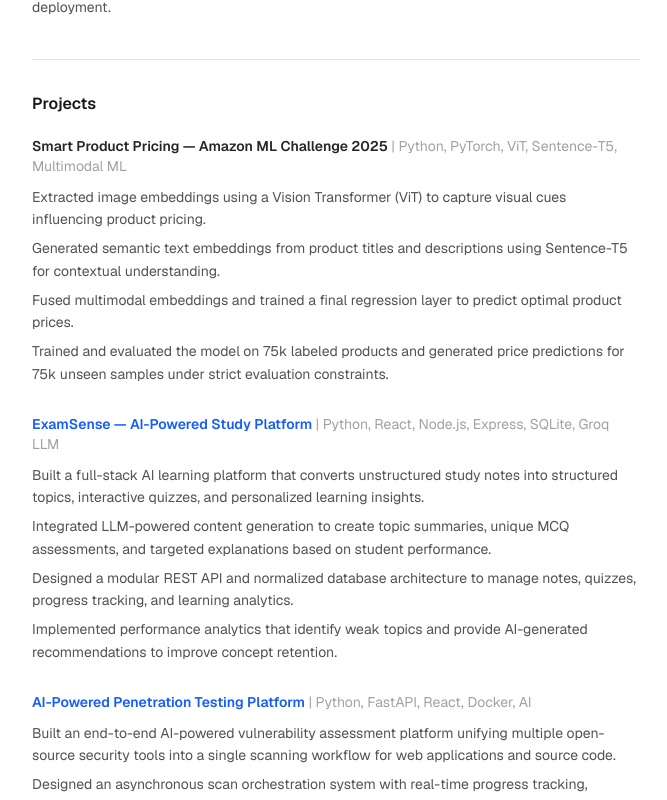
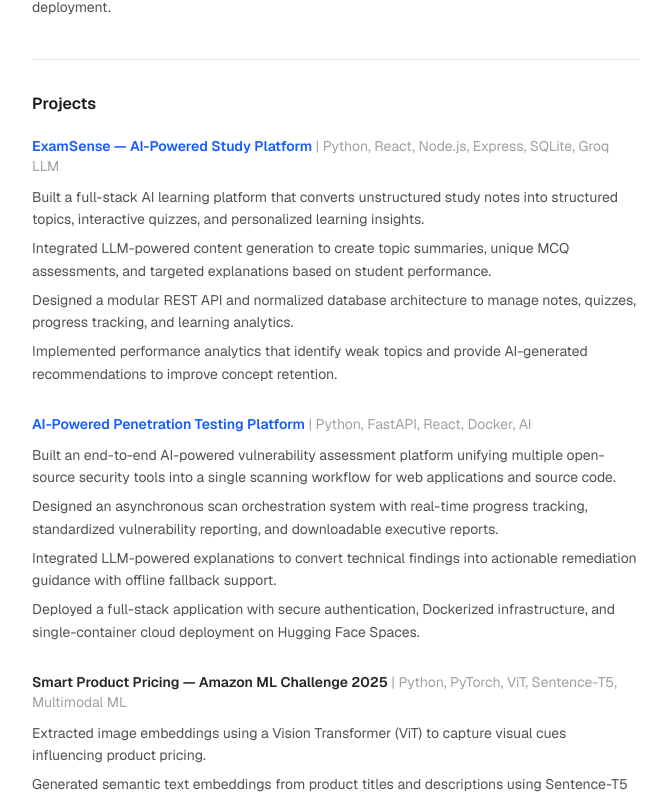
Before and after one commit to himavi/portfolio, a Next.js app: page /resume in a window 1280 px wide. Shown: the part 1254-2054 px from the top of the page, without its empty margins (304-971 px from the left). Built offline with nearby package versions, Linux system fonts and the light colour scheme.

Commit message:
fix: reorder resume projects - ExamSense, WebPen, Amazon ML

```diff
--- a/src/app/resume/page.tsx
+++ b/src/app/resume/page.tsx
@@ -213,16 +213,6 @@ export default function ResumePage() {
         {/* Projects */}
         <Section title="Projects">
           <Project
-            title="Smart Product Pricing — Amazon ML Challenge 2025"
-            stack="Python, PyTorch, ViT, Sentence-T5, Multimodal ML"
-            points={[
-              "Extracted image embeddings using a Vision Transformer (ViT) to capture visual cues influencing product pricing.",
-              "Generated semantic text embeddings from product titles and descriptions using Sentence-T5 for contextual understanding.",
-              "Fused multimodal embeddings and trained a final regression layer to predict optimal product prices.",
-              "Trained and evaluated the model on 75k labeled products and generated price predictions for 75k unseen samples under strict evaluation constraints.",
-            ]}
-          />
-          <Project
             title="ExamSense — AI-Powered Study Platform"
             href="https://examsense-six.vercel.app"
             stack="Python, React, Node.js, Express, SQLite, Groq LLM"
@@ -242,6 +232,16 @@ export default function ResumePage() {
               "Designed an asynchronous scan orchestration system with real-time progress tracking, standardized vulnerability reporting, and downloadable executive reports.",
               "Integrated LLM-powered explanations to convert technical findings into actionable remediation guidance with offline fallback support.",
               "Deployed a full-stack application with secure authentication, Dockerized infrastructure, and single-container cloud deployment on Hugging Face Spaces.",
+            ]}
+          />
+          <Project
+            title="Smart Product Pricing — Amazon ML Challenge 2025"
+            stack="Python, PyTorch, ViT, Sentence-T5, Multimodal ML"
+            points={[
+              "Extracted image embeddings using a Vision Transformer (ViT) to capture visual cues influencing product pricing.",
+              "Generated semantic text embeddings from product titles and descriptions using Sentence-T5 for contextual understanding.",
+              "Fused multimodal embeddings and trained a final regression layer to predict optimal product prices.",
+              "Trained and evaluated the model on 75k labeled products and generated price predictions for 75k unseen samples under strict evaluation constraints.",
             ]}
           />
         </Section>
```
